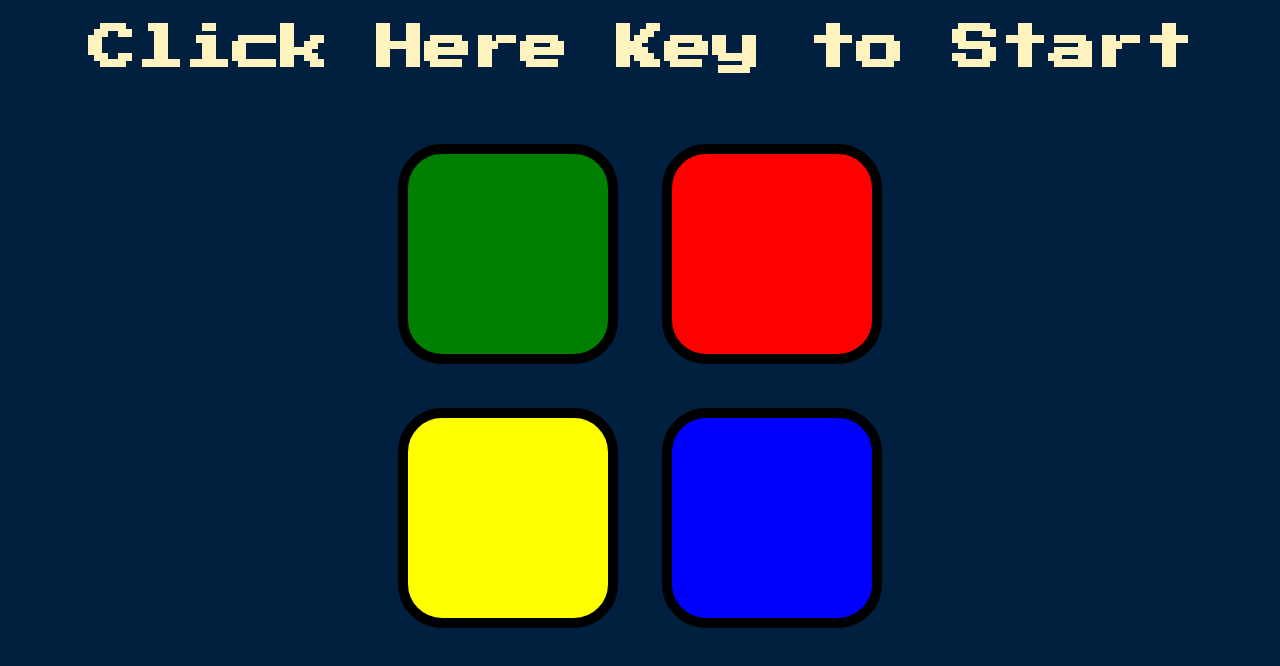
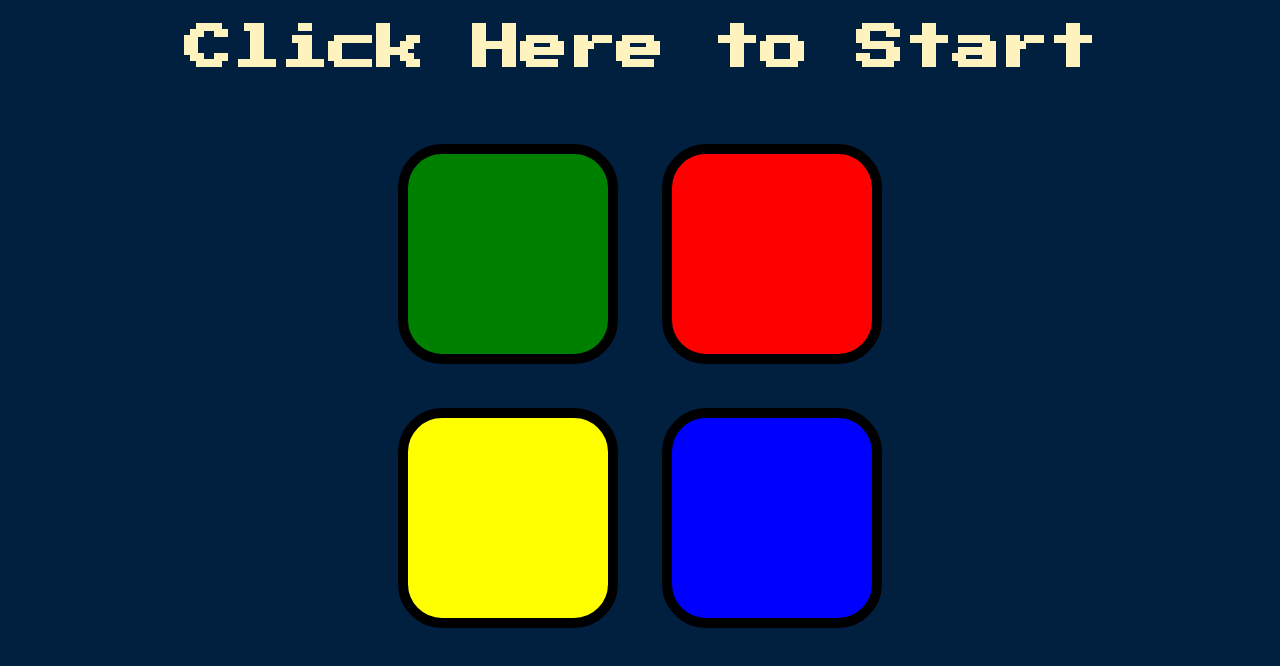
Before and after one commit to julitolopez/simon, a plain HTML site: page index.html in a window 1280 px wide. Drawn offline with nearby package versions, Linux system fonts and the light colour scheme.

Commit message:
removed key from h1

```diff
--- a/index.html
+++ b/index.html
@@ -9,7 +9,7 @@
 </head>
 
 <body>
-  <h1 id="level-title">Click Here Key to Start</h1>
+  <h1 id="level-title">Click Here to Start</h1>
   <div class="container">
     <div class="row">
 
```
